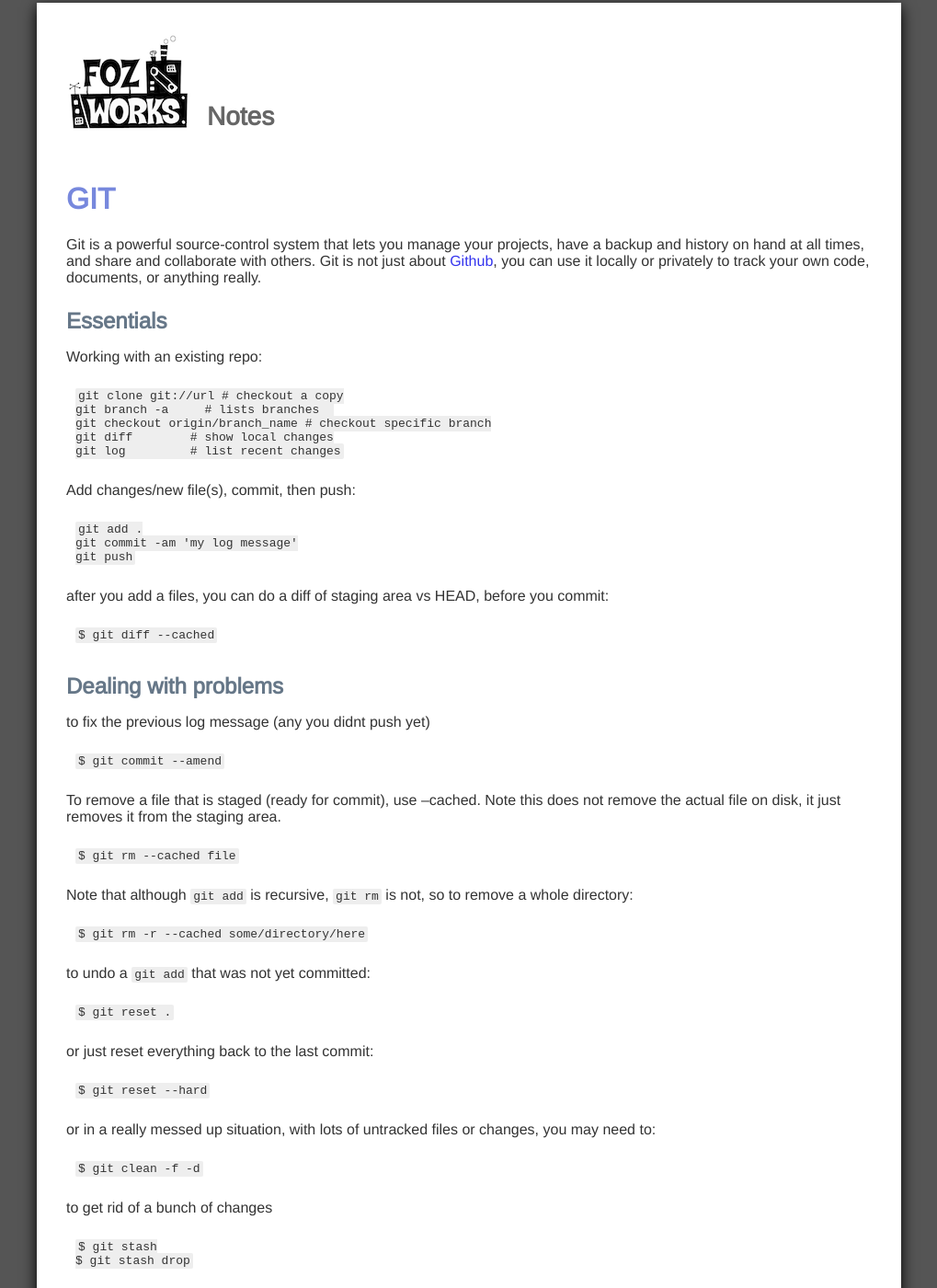
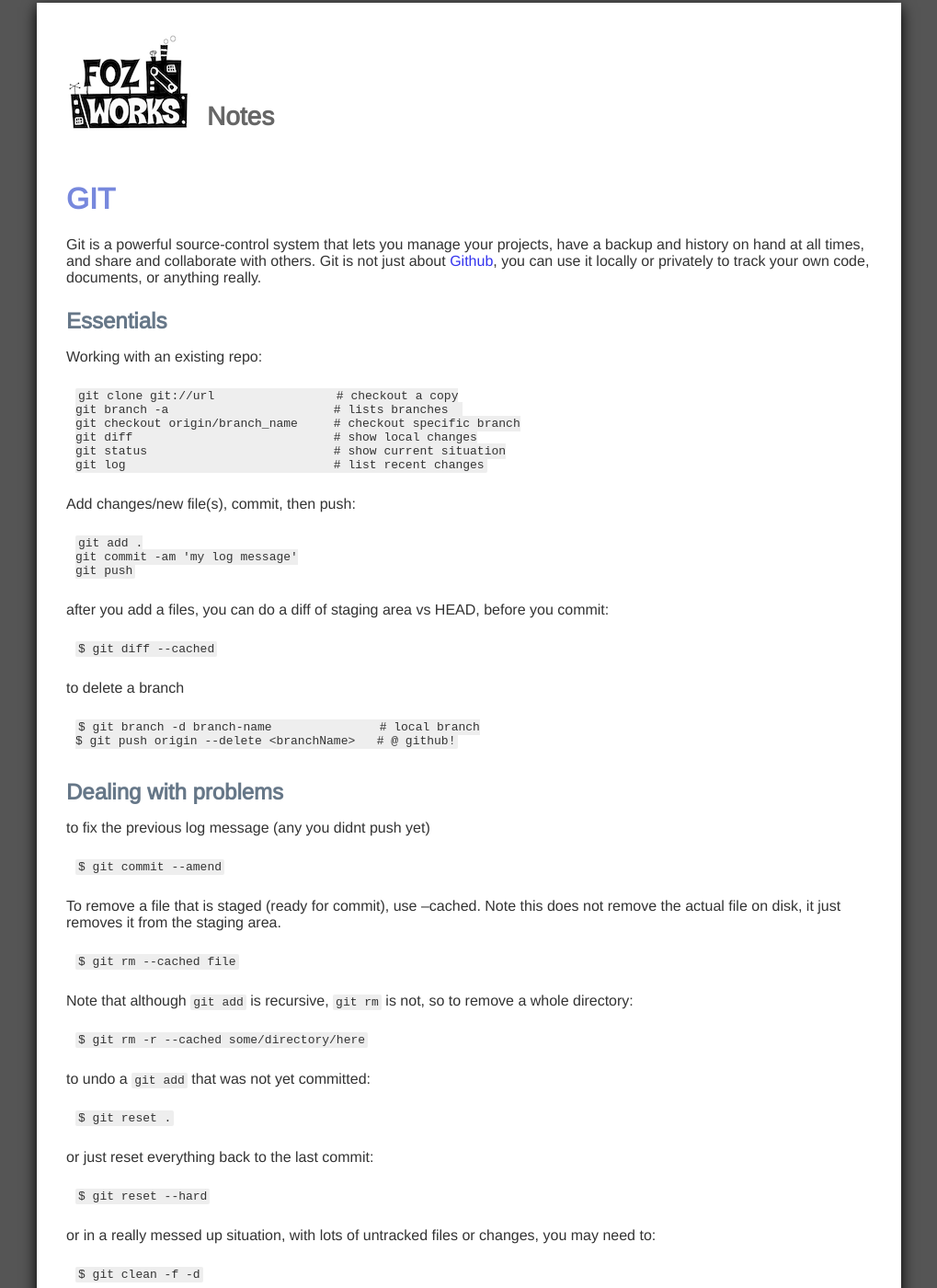
Before and after one commit to foz/foz.github.com, a Jekyll site: the page built from git-notes.md, in a window 1280 px wide and 1400 px high. Shown: the whole window at 92% size, without its empty margins (130-1149 px from the left). Built offline with Jekyll 4.4.1, drawn with Linux system fonts in a browser that asks for light colours; Markdown is read by kramdown in place of the engine named in the settings; some of the changed text lies outside the part shown.

Commit message:
update git note

```diff
--- a/git-notes.md
+++ b/git-notes.md
@@ -12,11 +12,12 @@ Git is a powerful source-control system that lets you manage your projects, have
 
 Working with an existing repo:
 
-    git clone git://url # checkout a copy
-    git branch -a     # lists branches
-    git checkout origin/branch_name # checkout specific branch
-    git diff        # show local changes
-    git log         # list recent changes
+    git clone git://url                 # checkout a copy
+    git branch -a                       # lists branches
+    git checkout origin/branch_name     # checkout specific branch
+    git diff                            # show local changes
+    git status                          # show current situation
+    git log                             # list recent changes
 
 Add changes/new file(s), commit, then push:
 
@@ -28,6 +29,11 @@ after you add a files, you can do a diff of staging area vs HEAD, before you com
 
     $ git diff --cached
 
+
+to delete a branch
+
+    $ git branch -d branch-name               # local branch
+    $ git push origin --delete <branchName>   # @ github!
 
 ## Dealing with problems
 
```
Also changed, not shown: other parts of git-notes.md (+0 -5 lines).
